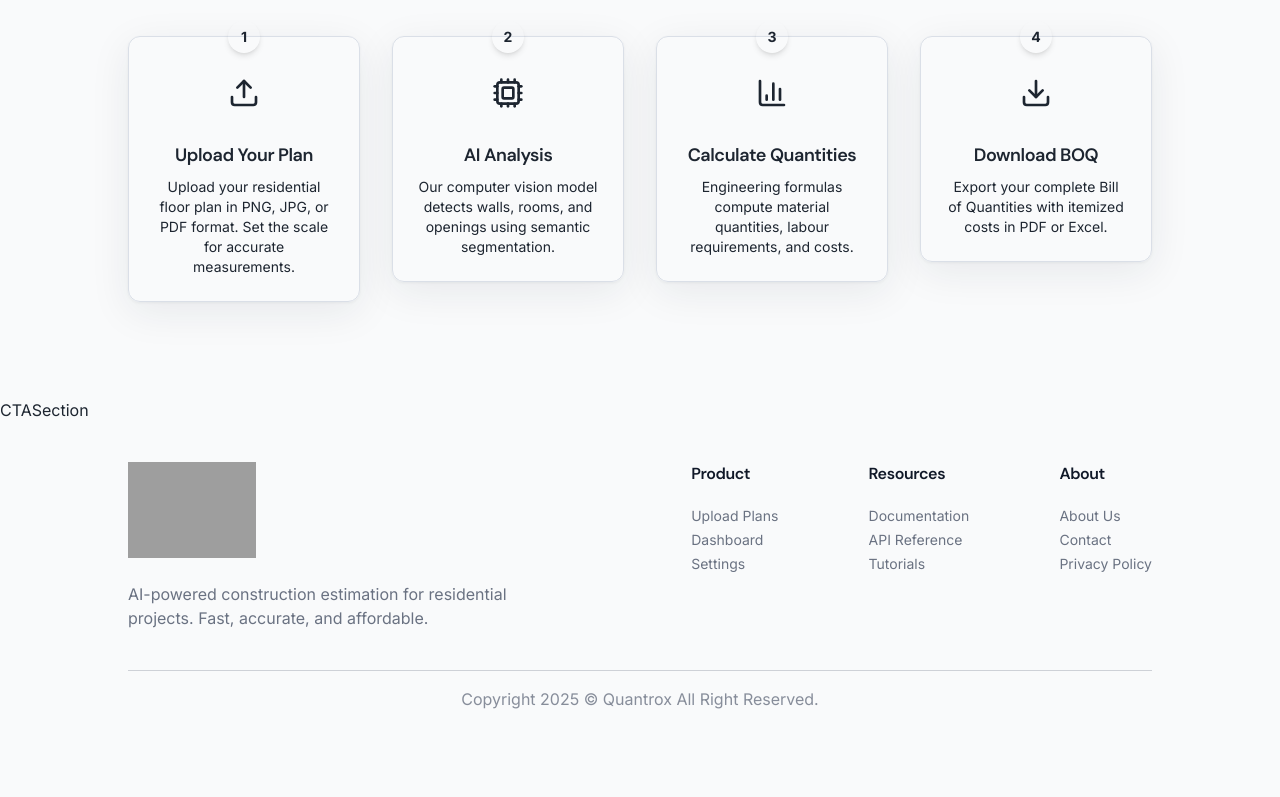
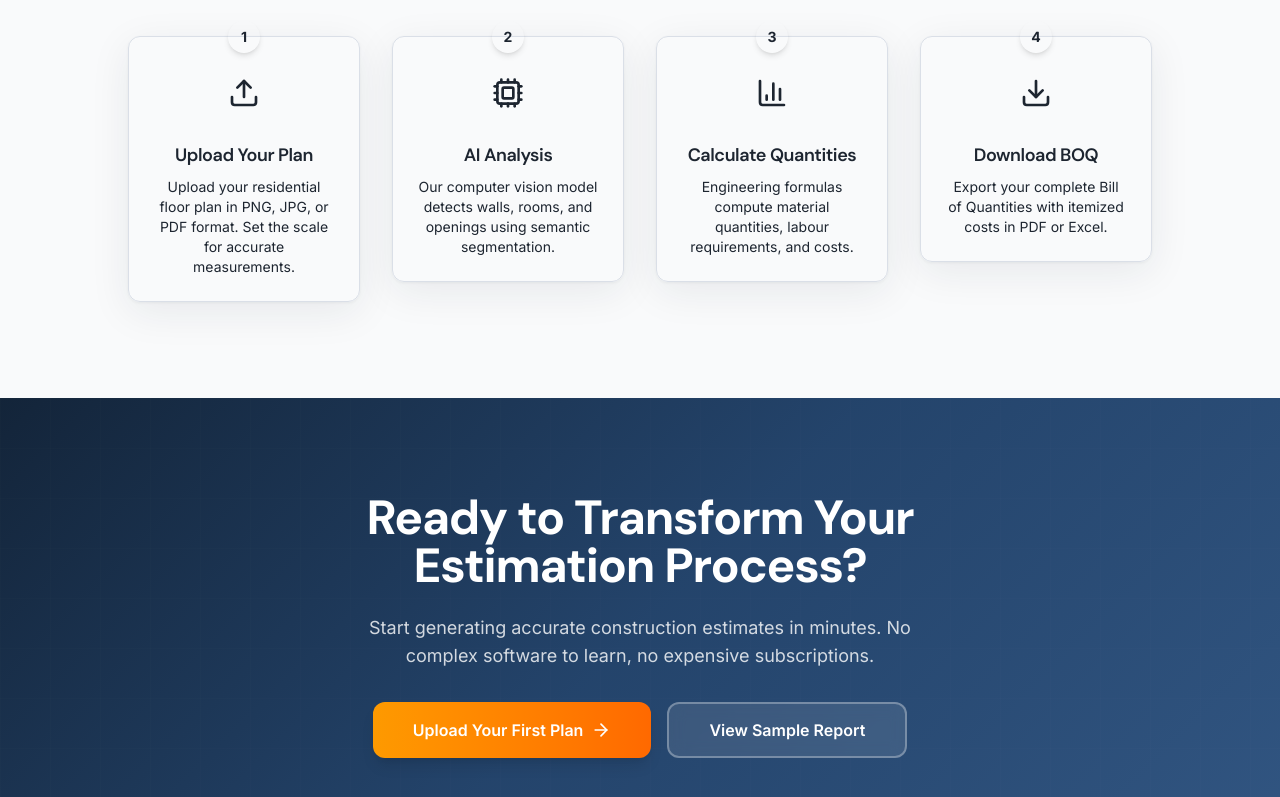
Before and after one commit to DNWijewardana/Quantrox-MERN, a React (Vite) app in the folder frontend/: page / in a window 1280 px wide. Shown: the part 2000-2797 px from the top of the page. Before the commit the page ends 2727 px from the top, so only its background shows below. Built offline with nearby package versions, Linux system fonts and the light colour scheme; grey boxes are pictures that could not be loaded.

Commit message:
Implement CTA Section

```diff
--- a/frontend/src/components/home/CTASection.jsx
+++ b/frontend/src/components/home/CTASection.jsx
@@ -1,11 +1,45 @@
 import React from 'react'
+import { ArrowRight } from 'lucide-react';
+import { Link } from 'react-router-dom';
 
 const CTASection = () => {
   return (
-    <div>
-      CTASection
-    </div>
-  )
+    <section className="py-24 relative overflow-hidden px-6 md:px-16 lg:px-24 xl:px-32">
+      {/* Background */}
+      <div className="absolute inset-0 bg-gradient-hero" />
+      <div className="absolute inset-0 bg-grid opacity-30" />
+
+      {/* Glowing orbs */}
+      <div className="absolute top-1/2 left-1/4 -translate-y-1/2 w-64 h-64 bg-accent/30 rounded-full blur-3xl" />
+      <div className="absolute top-1/2 right-1/4 -translate-y-1/2 w-48 h-48 bg-primary/40 rounded-full blur-3xl" />
+
+      <div className="container mx-auto relative z-10">
+        <div className="max-w-3xl mx-auto text-center">
+          <h2 className="text-3xl md:text-4xl lg:text-5xl font-bold text-white mb-6">
+            Ready to Transform Your Estimation Process?
+          </h2>
+          <p className="text-lg text-white/80 mb-8 max-w-xl mx-auto">
+            Start generating accurate construction estimates in minutes.
+            No complex software to learn, no expensive subscriptions.
+          </p>
+          <div className="flex flex-col sm:flex-row gap-4 justify-center">
+
+            <Link to="/upload">
+              <button className="inline-flex items-center justify-center gap-2 h-14 px-10 rounded-xl font-semibold text-white bg-gradient-to-r from-amber-500 to-orange-500 shadow-lg hover:shadow-xl hover:scale-[1.02] active:scale-[0.98] transition-all duration-200">
+                Upload Your First Plan
+                <ArrowRight className="h-5 w-5" />
+              </button>
+            </Link>
+
+            <button className="inline-flex items-center justify-center h-14 px-10 rounded-xl font-semibold text-white border-2 border-white/30 bg-white/10 backdrop-blur-sm hover:bg-white/20 hover:border-white/50 transition-all duration-200">
+              View Sample Report
+            </button>
+
+          </div>
+        </div>
+      </div>
+    </section>
+  );
 }
 
-export default CTASection
+export default CTASection;
```
